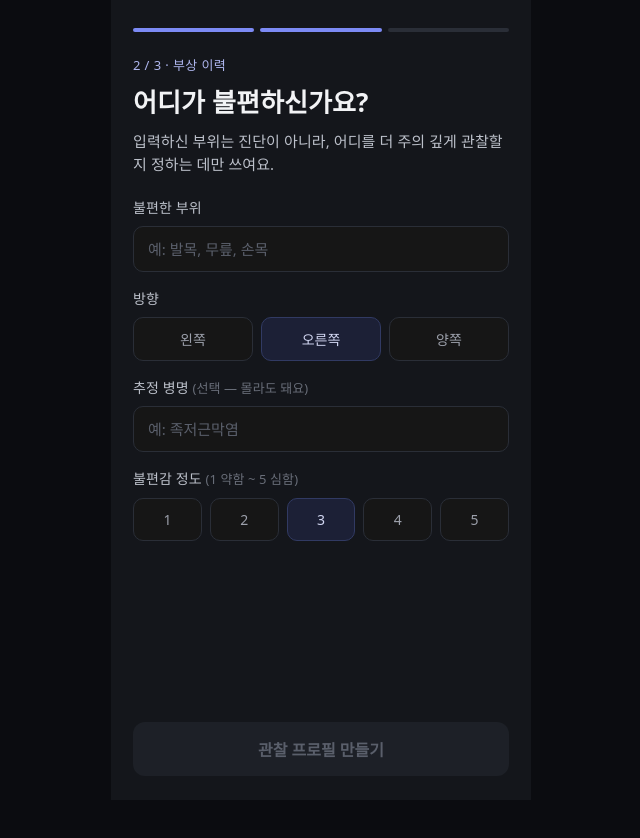
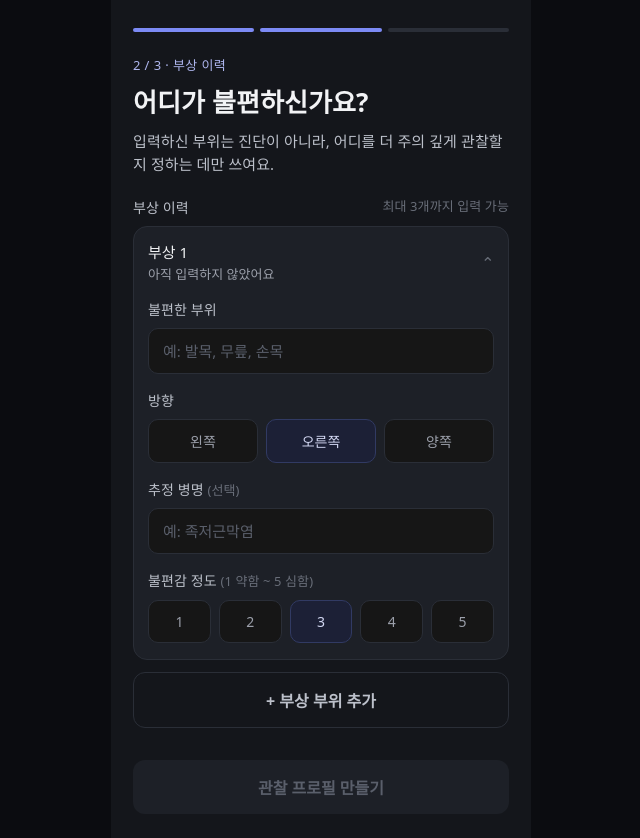
Before and after one commit to sorinpark/hateslop4-agent-prj, a React app in the folder frontend/: page /injury in a window 1280 px wide. Shown: the whole page, without its empty margins (319-959 px from the left). Before the commit the page ends 800 px from the top, so only its background shows below. Built offline with nearby package versions, Linux system fonts and the light colour scheme; no server answers; the HTML template or start-up script is replaced by a standard one.

Commit message:
feat : 부상이력입력을 최대3개까지 입력 가능하게 수정함

```diff
--- /dev/null
+++ b/frontend/src/components/InjuryAccordion.jsx
@@ -0,0 +1,191 @@
+import { useState } from 'react'
+import { emptyInjury, sideLabel } from '../dummy.js'
+
+export const MAX_INJURIES = 3
+
+export function makeEmptyInjury() {
+  return { ...emptyInjury }
+}
+
+/* 부상 이력 여러 건을 아코디언 카드로 입력/수정.
+   injuries: InjuryInput[] (최소 1개), onChange(nextInjuries) 로 부모 상태를 갱신.
+   한 번에 하나의 카드만 펼쳐져서, 3개를 추가해도 화면이 과하게 길어지지 않는다. */
+export default function InjuryAccordion({ injuries, onChange }) {
+  const [openIndex, setOpenIndex] = useState(0)
+
+  const setField = (index, key, value) => {
+    onChange(
+      injuries.map((inj, i) => (i === index ? { ...inj, [key]: value } : inj)),
+    )
+  }
+
+  const addInjury = () => {
+    if (injuries.length >= MAX_INJURIES) return
+    onChange([...injuries, makeEmptyInjury()])
+    setOpenIndex(injuries.length)
+  }
+
+  const removeInjury = (index) => {
+    if (injuries.length <= 1) return
+    onChange(injuries.filter((_, i) => i !== index))
+    setOpenIndex((prev) => {
+      if (prev === index) return null
+      if (prev > index) return prev - 1
+      return prev
+    })
+  }
+
+  return (
+    <div className="field">
+      <div
+        style={{
+          display: 'flex',
+          justifyContent: 'space-between',
+          alignItems: 'center',
+          marginBottom: 8,
+        }}
+      >
+        <label className="field__label" style={{ margin: 0 }}>
+          부상 이력
+        </label>
+        <span className="text-muted">최대 3개까지 입력 가능</span>
+      </div>
+
+      {injuries.map((injury, index) => {
+        const isOpen = openIndex === index
+        const summary = injury.part
+          ? `${sideLabel[injury.side]} ${injury.part}${
+              injury.condition ? ` · ${injury.condition}` : ''
+            } · 불편감 ${injury.discomfort}/5`
+          : '아직 입력하지 않았어요'
+
+        return (
+          <div className="card" style={{ padding: 0 }} key={index}>
+            <button
+              type="button"
+              onClick={() => setOpenIndex(isOpen ? null : index)}
+              style={{
+                display: 'flex',
+                justifyContent: 'space-between',
+                alignItems: 'center',
+                width: '100%',
+                background: 'none',
+                border: 'none',
+                padding: 14,
+                cursor: 'pointer',
+                textAlign: 'left',
+                font: 'inherit',
+                color: 'inherit',
+              }}
+            >
+              <div>
+                <div className="focus-area">부상 {index + 1}</div>
+                <div className="focus-reason">{summary}</div>
+              </div>
+              <span
+                style={{
+                  transform: isOpen ? 'rotate(180deg)' : 'none',
+                  transition: 'transform .15s',
+                  color: 'var(--text-muted)',
+                  flexShrink: 0,
+                  marginLeft: 10,
+                }}
+              >
+                ⌄
+              </span>
+            </button>
+
+            {isOpen && (
+              <div style={{ padding: '0 14px 16px' }}>
+                <div className="field">
+                  <label className="field__label">불편한 부위</label>
+                  <input
+                    className="input"
+                    placeholder="예: 발목, 무릎, 손목"
+                    value={injury.part}
+                    onChange={(e) => setField(index, 'part', e.target.value)}
+                  />
+                </div>
+
+                <div className="field">
+                  <label className="field__label">방향</label>
+                  <div className="segment">
+                    {['left', 'right', 'both'].map((s) => (
+                      <button
+                        key={s}
+                        type="button"
+                        className={
+                          'segment__btn' +
+                          (injury.side === s ? ' segment__btn--on' : '')
+                        }
+                        onClick={() => setField(index, 'side', s)}
+                      >
+                        {sideLabel[s]}
+                      </button>
+                    ))}
+                  </div>
+                </div>
+
+                <div className="field">
+                  <label className="field__label">
+                    추정 병명 <span className="text-muted">(선택)</span>
+                  </label>
+                  <input
+                    className="input"
+                    placeholder="예: 족저근막염"
+                    value={injury.condition}
+                    onChange={(e) =>
+                      setField(index, 'condition', e.target.value)
+                    }
+                  />
+                </div>
+
+                <div
+                  className="field"
+                  style={{ marginBottom: injuries.length > 1 ? 12 : 0 }}
+                >
+                  <label className="field__label">
+                    불편감 정도{' '}
+                    <span className="text-muted">(1 약함 ~ 5 심함)</span>
+                  </label>
+                  <div className="segment">
+                    {[1, 2, 3, 4, 5].map((n) => (
+                      <button
+                        key={n}
+                        type="button"
+                        className={
+                          'segment__btn' +
+                          (injury.discomfort === n ? ' segment__btn--on' : '')
+                        }
+                        onClick={() => setField(index, 'discomfort', n)}
+                      >
+                        {n}
+                      </button>
+                    ))}
+                  </div>
+                </div>
+
+                {injuries.length > 1 && (
+                  <button
+                    type="button"
+                    className="btn btn--ghost"
+                    style={{ padding: '10px 16px', fontSize: 14 }}
+                    onClick={() => removeInjury(index)}
+                  >
+                    이 부상 삭제
+                  </button>
+                )}
+              </div>
+            )}
+          </div>
+        )
+      })}
+
+      {injuries.length < MAX_INJURIES && (
+        <button type="button" className="btn btn--ghost" onClick={addInjury}>
+          + 부상 부위 추가
+        </button>
+      )}
+    </div>
+  )
+}
--- a/frontend/src/screens/InjuryInput.jsx
+++ b/frontend/src/screens/InjuryInput.jsx
@@ -1,29 +1,28 @@
 import { useState } from 'react'
 import { useNavigate } from 'react-router-dom'
-import { emptyInjury, sideLabel } from '../dummy.js'
+import InjuryAccordion, {
+  makeEmptyInjury,
+} from '../components/InjuryAccordion.jsx'
 
-/* 부상 이력 입력 — schemas.InjuryInput 를 만든다.
+/* 부상 이력 입력 — schemas.InjuryInput 여러 건을 만든다 (최대 3개).
    필드명: part / side / condition / discomfort  (schemas.py 그대로) */
 export default function InjuryInput() {
   const navigate = useNavigate()
-  const [injury, setInjury] = useState(emptyInjury)
+  const [injuries, setInjuries] = useState([makeEmptyInjury()])
 
-  const set = (key, value) => setInjury((prev) => ({ ...prev, [key]: value }))
-
-  // part 는 필수 (schemas 에서 not optional)
-  const canSubmit = injury.part.trim().length > 0
+  // 부위를 입력한 항목만 유효. 최소 1개는 있어야 다음으로 갈 수 있다.
+  const filledInjuries = injuries.filter((inj) => inj.part.trim().length > 0)
+  const canSubmit = filledInjuries.length > 0
 
   const handleNext = () => {
     // condition 은 선택(없으면 null). injuries 는 list[InjuryInput] 이므로 배열로.
-    const injuries = [
-      {
-        part: injury.part.trim(),
-        side: injury.side,
-        condition: injury.condition.trim() || null,
-        discomfort: injury.discomfort,
-      },
-    ]
-    navigate('/profile', { state: { injuries } })
+    const payload = filledInjuries.map((inj) => ({
+      part: inj.part.trim(),
+      side: inj.side,
+      condition: inj.condition.trim() || null,
+      discomfort: inj.discomfort,
+    }))
+    navigate('/profile', { state: { injuries: payload } })
   }
 
   return (
@@ -42,70 +41,7 @@ export default function InjuryInput() {
           정하는 데만 쓰여요.
         </p>
 
-        {/* part */}
-        <div className="field">
-          <label className="field__label">불편한 부위</label>
-          <input
-            className="input"
-            placeholder="예: 발목, 무릎, 손목"
-            value={injury.part}
-            onChange={(e) => set('part', e.target.value)}
-          />
-        </div>
-
-        {/* side */}
-        <div className="field">
-          <label className="field__label">방향</label>
-          <div className="segment">
-            {['left', 'right', 'both'].map((s) => (
-              <button
-                key={s}
-                type="button"
-                className={
-                  'segment__btn' + (injury.side === s ? ' segment__btn--on' : '')
-                }
-                onClick={() => set('side', s)}
-              >
-                {sideLabel[s]}
-              </button>
-            ))}
-          </div>
-        </div>
-
-        {/* condition (선택) */}
-        <div className="field">
-          <label className="field__label">
-            추정 병명 <span className="text-muted">(선택 — 몰라도 돼요)</span>
-          </label>
-          <input
-            className="input"
-            placeholder="예: 족저근막염"
-            value={injury.condition}
-            onChange={(e) => set('condition', e.target.value)}
-          />
-        </div>
-
-        {/* discomfort 1~5 */}
-        <div className="field">
-          <label className="field__label">
-            불편감 정도 <span className="text-muted">(1 약함 ~ 5 심함)</span>
-          </label>
-          <div className="segment">
-            {[1, 2, 3, 4, 5].map((n) => (
-              <button
-                key={n}
-                type="button"
-                className={
-                  'segment__btn' +
-                  (injury.discomfort === n ? ' segment__btn--on' : '')
-                }
-                onClick={() => set('discomfort', n)}
-              >
-                {n}
-              </button>
-            ))}
-          </div>
-        </div>
+        <InjuryAccordion injuries={injuries} onChange={setInjuries} />
       </div>
 
       <div className="screen__footer">
--- a/frontend/src/screens/ProfileEdit.jsx
+++ b/frontend/src/screens/ProfileEdit.jsx
@@ -1,8 +1,11 @@
 import { useState } from 'react'
 import { useProfile, useProfileOrFallback } from '../state/ProfileContext.jsx'
+import InjuryAccordion, {
+  makeEmptyInjury,
+} from '../components/InjuryAccordion.jsx'
 import { sideLabel, patternLabel } from '../dummy.js'
 
-/* 프로필 탭 — 부상 이력 조회/수정.
+/* 프로필 탭 — 부상 이력 조회/수정 (최대 3건).
    기본은 보기 모드(읽기 전용)이고, 우측 상단 "수정하기"를 눌러야 편집 폼이
    열린다. 현재 관찰 프로필의 injuries 를 폼 초기값으로 채우고, 저장 시
    updateInjuries 로 반영(localStorage 영속). 이 정보는 운동/리포트로 흐르고,
@@ -12,38 +15,32 @@ export default function ProfileEdit() {
   const { updateInjuries } = useProfile()
   const profile = useProfileOrFallback()
 
-  // 현재 injuries[0]를 편집(MVP는 부상 1건 편집). 폼 상태로 복사.
-  const first = profile.injuries[0] ?? {
-    part: '',
-    side: 'right',
-    condition: '',
-    discomfort: 3,
-  }
-  const makeFormState = () => ({
-    part: first.part ?? '',
-    side: first.side ?? 'right',
-    condition: first.condition ?? '',
-    discomfort: first.discomfort ?? 3,
-  })
+  const makeFormState = () =>
+    profile.injuries.length > 0
+      ? profile.injuries.map((inj) => ({
+          part: inj.part ?? '',
+          side: inj.side ?? 'right',
+          condition: inj.condition ?? '',
+          discomfort: inj.discomfort ?? 3,
+        }))
+      : [makeEmptyInjury()]
 
   const [mode, setMode] = useState('view') // 'view' | 'edit'
-  const [injury, setInjury] = useState(makeFormState)
+  const [injuries, setInjuries] = useState(makeFormState)
   const [saving, setSaving] = useState(false)
   const [saveError, setSaveError] = useState(null)
 
-  const set = (key, value) => {
-    setInjury((prev) => ({ ...prev, [key]: value }))
-  }
-  const canSave = injury.part.trim().length > 0
+  const filledInjuries = injuries.filter((inj) => inj.part.trim().length > 0)
+  const canSave = filledInjuries.length > 0
 
   const startEdit = () => {
-    setInjury(makeFormState())
+    setInjuries(makeFormState())
     setSaveError(null)
     setMode('edit')
   }
 
   const cancelEdit = () => {
-    setInjury(makeFormState())
+    setInjuries(makeFormState())
     setSaveError(null)
     setMode('view')
   }
@@ -52,14 +49,14 @@ export default function ProfileEdit() {
     setSaving(true)
     setSaveError(null)
     try {
-      await updateInjuries([
-        {
-          part: injury.part.trim(),
-          side: injury.side,
-          condition: injury.condition.trim() || null,
-          discomfort: injury.discomfort,
-        },
-      ])
+      await updateInjuries(
+        filledInjuries.map((inj) => ({
+          part: inj.part.trim(),
+          side: inj.side,
+          condition: inj.condition.trim() || null,
+          discomfort: inj.discomfort,
+        })),
+      )
       setSaving(false)
       setMode('view')
     } catch (err) {
@@ -107,28 +104,41 @@ export default function ProfileEdit() {
           <>
             <p className="subtitle">현재 등록된 부상 정보예요.</p>
 
-            <div className="info-grid">
+            {profile.injuries.map((inj, i) => (
+              <div key={i} style={{ marginBottom: 16 }}>
+                {profile.injuries.length > 1 && (
+                  <h3 className="field__label" style={{ marginTop: 0 }}>
+                    부상 {i + 1}
+                  </h3>
+                )}
+                <div className="info-grid" style={{ marginBottom: 0 }}>
                   <div className="info-grid__item">
                     <div className="info-grid__label">불편한 부위</div>
-                <div className="info-grid__value">{first.part || '미입력'}</div>
+                    <div className="info-grid__value">
+                      {inj.part || '미입력'}
+                    </div>
                   </div>
                   <div className="info-grid__item">
                     <div className="info-grid__label">방향</div>
                     <div className="info-grid__value">
-                  {sideLabel[first.side] ?? first.side}
+                      {sideLabel[inj.side] ?? inj.side}
                     </div>
                   </div>
                   <div className="info-grid__item">
                     <div className="info-grid__label">추정 병명</div>
                     <div className="info-grid__value">
-                  {first.condition || '미입력'}
+                      {inj.condition || '미입력'}
                     </div>
                   </div>
                   <div className="info-grid__item">
                     <div className="info-grid__label">불편감 정도</div>
-                <div className="info-grid__value">{first.discomfort} / 5</div>
+                    <div className="info-grid__value">
+                      {inj.discomfort} / 5
                     </div>
                   </div>
+                </div>
+              </div>
+            ))}
           </>
         ) : (
           <>
@@ -136,70 +146,7 @@ export default function ProfileEdit() {
               여기서 부상 정보를 바꾸면 운동 중 관찰 기준과 리포트에 바로 반영돼요.
             </p>
 
-            {/* part */}
-            <div className="field">
-              <label className="field__label">불편한 부위</label>
-              <input
-                className="input"
-                placeholder="예: 발목, 무릎, 손목"
-                value={injury.part}
-                onChange={(e) => set('part', e.target.value)}
-              />
-            </div>
-
-            {/* side */}
-            <div className="field">
-              <label className="field__label">방향</label>
-              <div className="segment">
-                {['left', 'right', 'both'].map((s) => (
-                  <button
-                    key={s}
-                    type="button"
-                    className={
-                      'segment__btn' + (injury.side === s ? ' segment__btn--on' : '')
-                    }
-                    onClick={() => set('side', s)}
-                  >
-                    {sideLabel[s]}
-                  </button>
-                ))}
-              </div>
-            </div>
-
-            {/* condition (선택) */}
-            <div className="field">
-              <label className="field__label">
-                추정 병명 <span className="text-muted">(선택)</span>
-              </label>
-              <input
-                className="input"
-                placeholder="예: 족저근막염"
-                value={injury.condition}
-                onChange={(e) => set('condition', e.target.value)}
-              />
-            </div>
-
-            {/* discomfort */}
-            <div className="field">
-              <label className="field__label">
-                불편감 정도 <span className="text-muted">(1 약함 ~ 5 심함)</span>
-              </label>
-              <div className="segment">
-                {[1, 2, 3, 4, 5].map((n) => (
-                  <button
-                    key={n}
-                    type="button"
-                    className={
-                      'segment__btn' +
-                      (injury.discomfort === n ? ' segment__btn--on' : '')
-                    }
-                    onClick={() => set('discomfort', n)}
-                  >
-                    {n}
-                  </button>
-                ))}
-              </div>
-            </div>
+            <InjuryAccordion injuries={injuries} onChange={setInjuries} />
           </>
         )}
 
```
Lines whose indentation alone changed are shown as unchanged.
